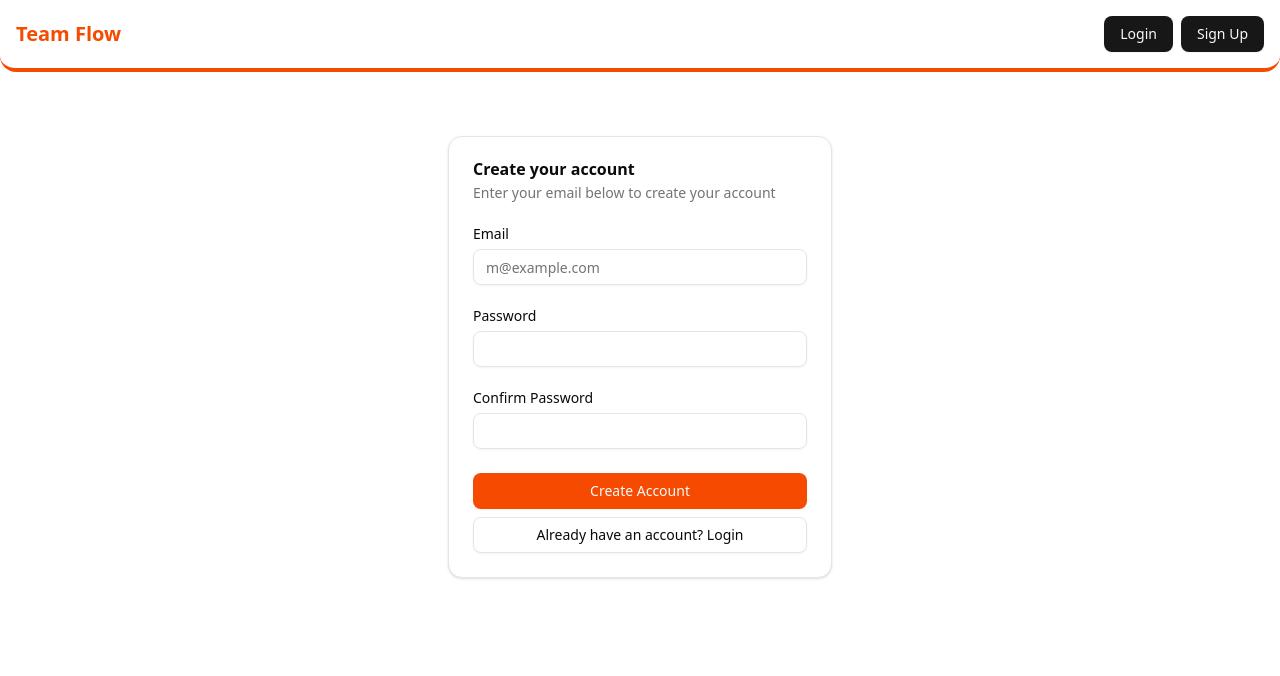
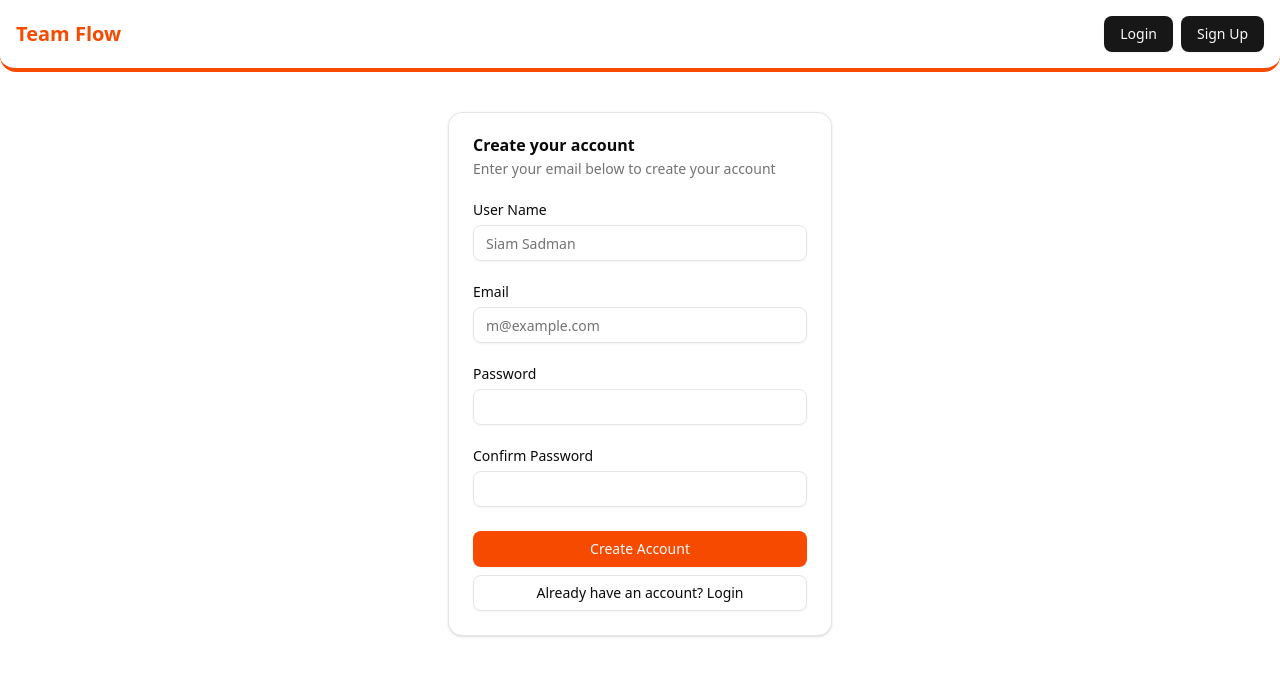
Before and after one commit to Sadman-Siam/teamflow_web, a Next.js app: page /signup in a window 1280 px wide. Shown: the top 676 px of the page. Built offline with nearby package versions, Linux system fonts and the light colour scheme; no server answers.

Commit message:
update signup page

```diff
--- a/app/signup/page.js
+++ b/app/signup/page.js
@@ -17,7 +17,10 @@ import { Input } from "@/components/ui/input";
 import { Label } from "@/components/ui/label";
 import Link from "next/link";
 
+import { createUser } from "@/services/userService";
+
 export default function SignupPage() {
+  const [userName, setUserName] = useState("");
   const [email, setEmail] = useState("");
   const [password, setPassword] = useState("");
   const [confirmPassword, setConfirmPassword] = useState("");
@@ -43,6 +46,12 @@ export default function SignupPage() {
 
     try {
       await doCreateUserWithEmailAndPassword(email, password);
+      const userData = {
+        username: userName,
+        email: email,
+        password: password,
+      };
+      await createUser(userData);
       router.push("/"); // Redirect to home page after successful signup
     } catch (error) {
       setError(error.message);
@@ -52,7 +61,7 @@ export default function SignupPage() {
   };
 
   return (
-    <div className=" flex items-center justify-center p-16">
+    <div className=" flex items-center justify-center p-10">
       <Card className="w-full max-w-sm">
         <CardHeader>
           <CardTitle>Create your account</CardTitle>
@@ -66,6 +75,17 @@ export default function SignupPage() {
               {error && (
                 <div className="text-red-500 text-sm text-center">{error}</div>
               )}
+              <div className="grid gap-2">
+                <Label htmlFor="userName">User Name</Label>
+                <Input
+                  id="userName"
+                  type="text"
+                  placeholder="Siam Sadman"
+                  value={userName}
+                  onChange={(e) => setUserName(e.target.value)}
+                  required
+                />
+              </div>
               <div className="grid gap-2">
                 <Label htmlFor="email">Email</Label>
                 <Input
```
